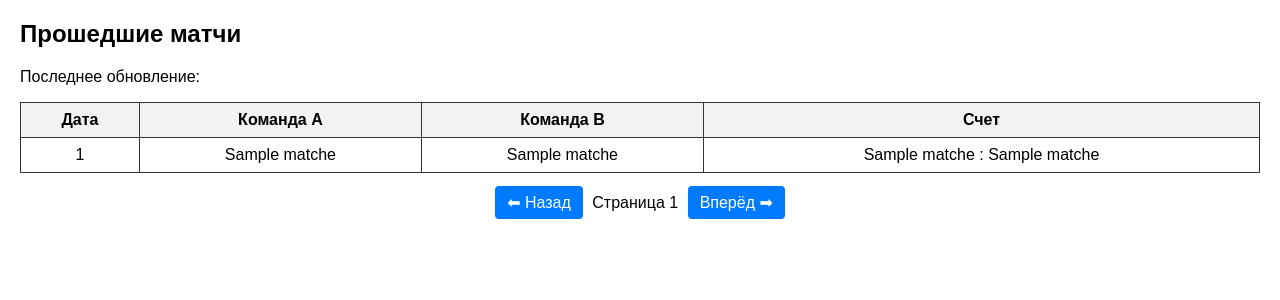
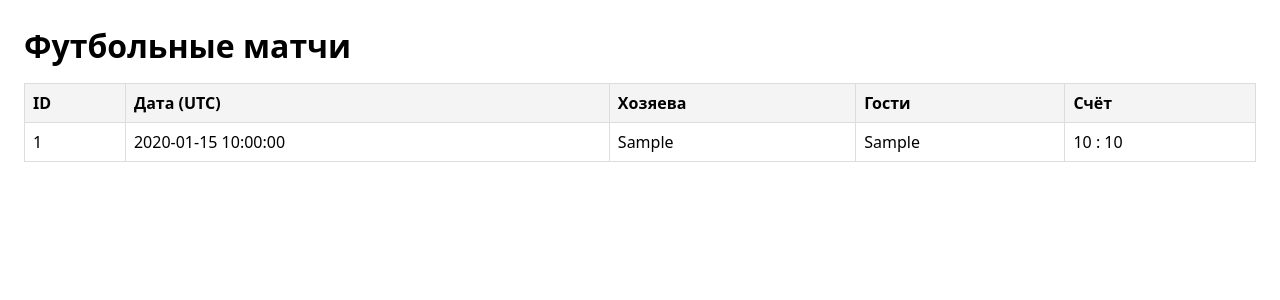
Before and after one commit to ivanklimovtarget-sketch/Football-app, a Flask app: template templates/index.html in a window 1280 px wide. Shown: the top 300 px of the page. Run offline with Flask 3, Linux system fonts and the light colour scheme; the template is opened without the code that fills it: most values are stand-ins (such as "Sample title", 1, 10 or a date in 2020).

Commit message:
Update index.html

```diff
--- a/templates/index.html
+++ b/templates/index.html
@@ -1,79 +1,52 @@
-<!DOCTYPE html>
+<!doctype html>
 <html lang="ru">
   <head>
-    <meta charset="UTF-8">
-    <title>Прошедшие матчи</title>
+    <meta charset="utf-8">
+    <title>Футбольные матчи</title>
+    <meta name="viewport" content="width=device-width,initial-scale=1">
     <style>
-        body {
-            font-family: Arial, sans-serif;
-            margin: 20px;
-        }
-        table {
-            border-collapse: collapse;
-            width: 100%;
-        }
-        th, td {
-            border: 1px solid #333;
-            padding: 8px;
-            text-align: center;
-        }
-        th {
-            background: #f2f2f2;
-        }
-        .pagination {
-            margin-top: 20px;
-            text-align: center;
-        }
-        .pagination a {
-            padding: 8px 12px;
-            margin: 0 5px;
-            background: #007BFF;
-            color: white;
-            text-decoration: none;
-            border-radius: 4px;
-        }
-        .pagination a:hover {
-            background: #0056b3;
-        }
-        .disabled {
-            background: #ccc;
-            pointer-events: none;
-        }
+      body{font-family:system-ui,-apple-system,Segoe UI,Roboto,Arial,sans-serif;margin:24px}
+      h1{margin:0 0 16px}
+      table{border-collapse:collapse;width:100%}
+      th,td{border:1px solid #ddd;padding:8px}
+      th{background:#f4f4f4;text-align:left}
+      .muted{color:#666}
     </style>
   </head>
   <body>
+    <h1>Футбольные матчи</h1>
 
-    <h2>Прошедшие матчи</h2>
-    <p>Последнее обновление:</p>
-
+    {% if matches and matches|length %}
       <table>
+        <thead>
           <tr>
-            <th>Дата</th>
-            <th>Команда A</th>
-            <th>Команда B</th>
-            <th>Счет</th>
+            <th>ID</th>
+            <th>Дата (UTC)</th>
+            <th>Хозяева</th>
+            <th>Гости</th>
+            <th>Счёт</th>
           </tr>
+        </thead>
+        <tbody>
           {% for m in matches %}
             <tr>
-            <td>{{ m[0] }}</td>
-            <td>{{ m[1] }}</td>
-            <td>{{ m[2] }}</td>
-            <td>{{ m[3] }} : {{ m[4] }}</td>
+              <td>{{ m.id or "-" }}</td>
+              <td>{{ m.date or "-" }}</td>
+              <td>{{ m.home_team or "-" }}</td>
+              <td>{{ m.away_team or "-" }}</td>
+              <td>
+                {% if m.home_score is not none and m.away_score is not none %}
+                  {{ m.home_score }} : {{ m.away_score }}
+                {% else %}
+                  <span class="muted">—</span>
+                {% endif %}
+              </td>
             </tr>
           {% endfor %}
+        </tbody>
       </table>
-
-    <div class="pagination">
-        {% if page > 1 %}
-            <a href="/?page={{ page-1 }}">⬅ Назад</a>
     {% else %}
-            <a class="disabled">⬅ Назад</a>
+      <p class="muted">Нет данных. Попробуйте обновить позже.</p>
     {% endif %}
-
-        <span>Страница {{ page }}</span>
-
-        <a href="/?page={{ page+1 }}">Вперёд ➡</a>
-    </div>
-
   </body>
 </html>
```
Lines whose indentation alone changed are shown as unchanged.
